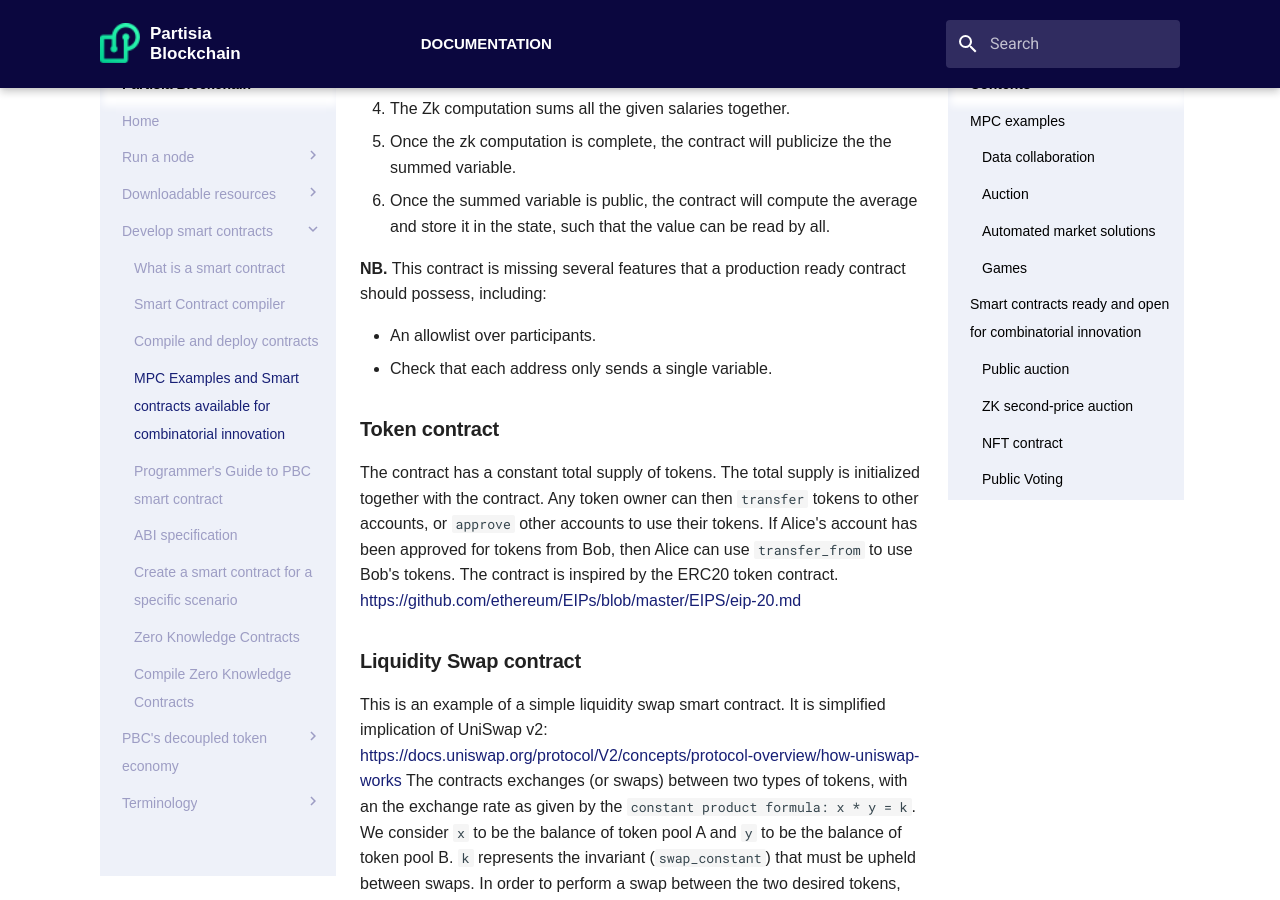
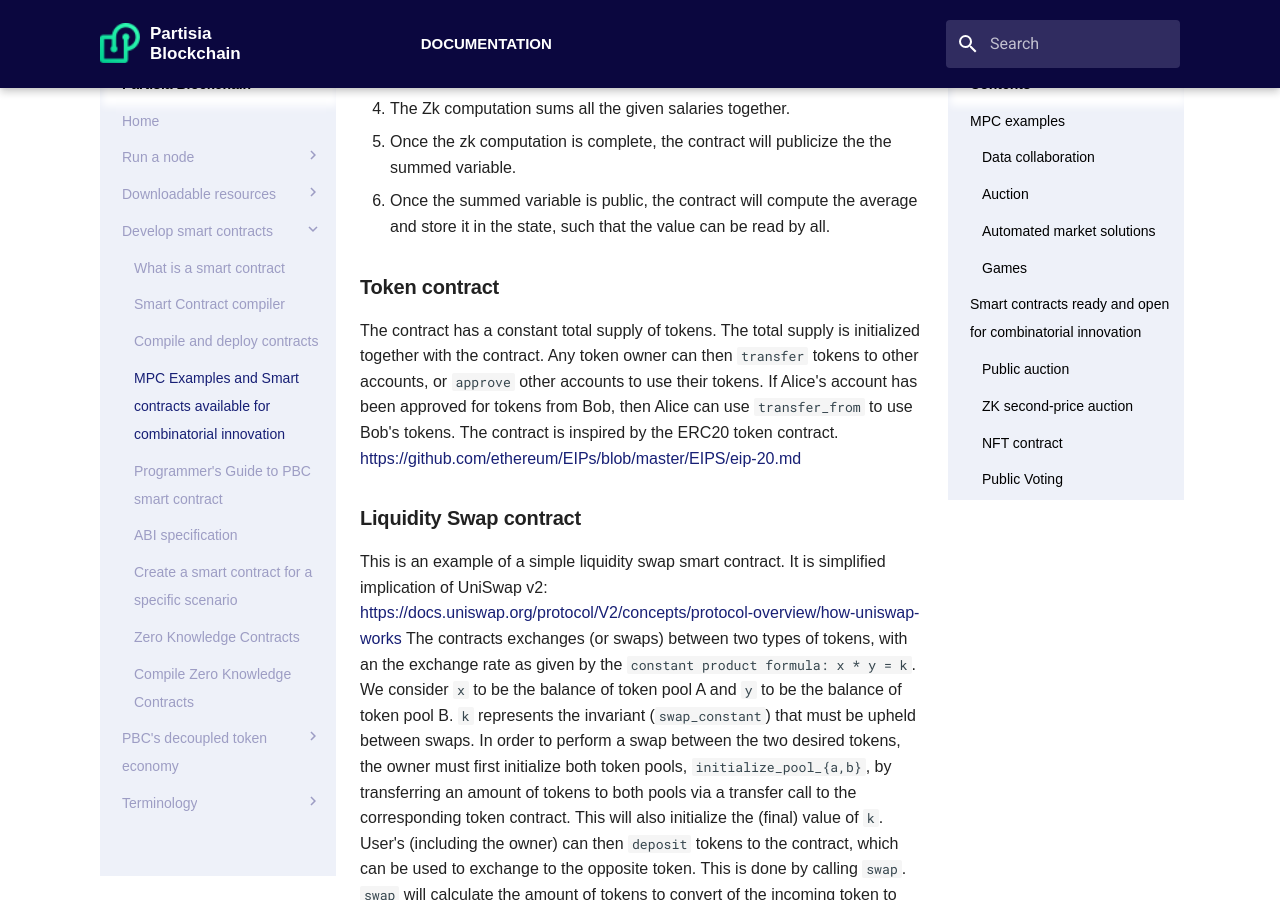
Before and after one commit to 0xSero/partisia-docs, an MkDocs documentation site: the page built from docs/combi-innovation.md, in a window 1280 px wide and 900 px high, scrolled down 4090 px. Built offline with MkDocs 1.6.1 and Material for MkDocs 9.7.7, drawn with Linux system fonts in a browser that asks for light colours; some web fonts are replaced; a script that is not in the unit is left out.

Commit message:
Remove NB part

```diff
--- a/docs/combi-innovation.md
+++ b/docs/combi-innovation.md
@@ -89,10 +89,6 @@ This implementation works in following steps:
 6. Once the summed variable is public, the contract will compute the average and store it in
 the state, such that the value can be read by all.
 
-**NB.** This contract is missing several features that a production ready contract should possess, including:
-
-- An allowlist over participants.
-- Check that each address only sends a single variable.
 <!--- Contract link here -->
 
 ### Token contract
```
